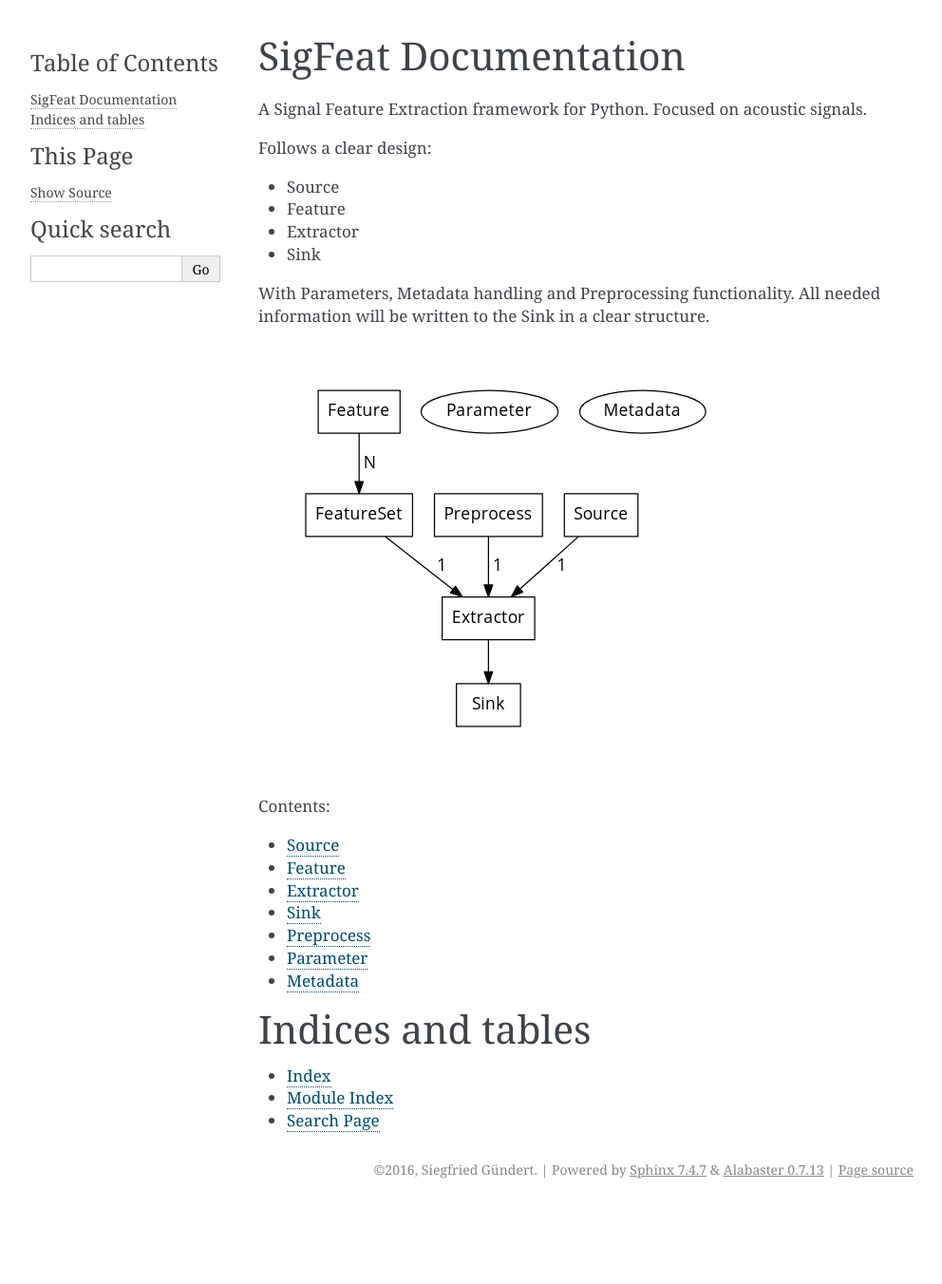
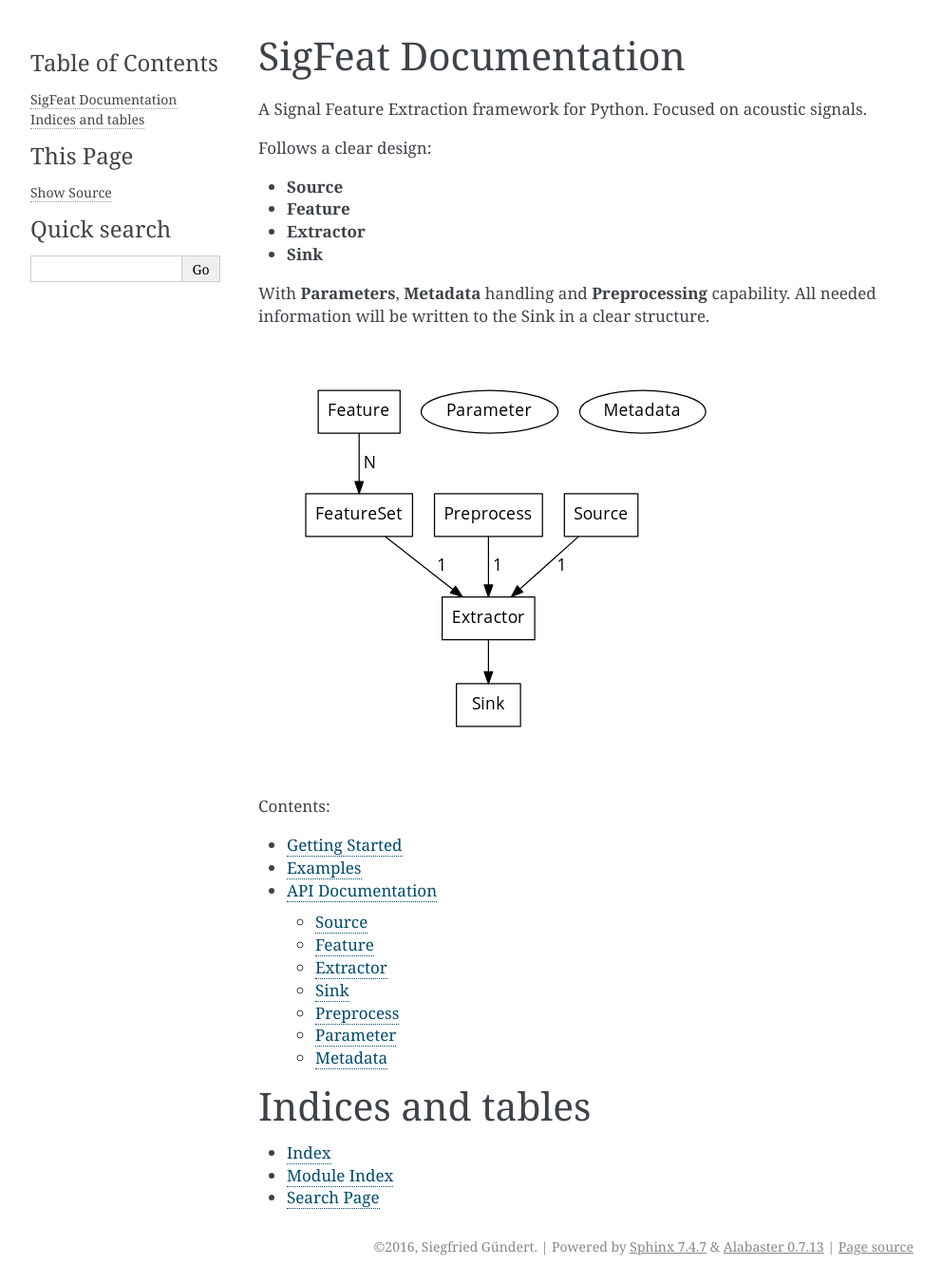
Before and after one commit to SiggiGue/sigfeat, a Sphinx documentation site: the page built from docs/index.rst, in a window 1280 px wide. Shown: the whole page at 95% size, without its empty margins (148-1140 px from the left). Built offline with Sphinx 7.4.7, drawn with Linux system fonts in a browser that asks for light colours; before the commit the page ends 1271 px from its top, so only the background shows below that.

Commit message:
Extends documentation and refactor.

```diff
--- a/docs/api.rst
+++ b/docs/api.rst
@@ -1,3 +1,7 @@
+API Documentation
+=================
+
+
 Source
 ------
 
--- /dev/null
+++ b/docs/examples.rst
@@ -0,0 +1,2 @@
+Examples
+========
--- /dev/null
+++ b/docs/gettingstarted.rst
@@ -0,0 +1,2 @@
+Getting Started
+===============
--- a/docs/index.rst
+++ b/docs/index.rst
@@ -12,13 +12,13 @@ Focused on acoustic signals.
 
 Follows a clear design:
 
-- Source
-- Feature
-- Extractor
-- Sink
+- **Source**
+- **Feature**
+- **Extractor**
+- **Sink**
 
 
-With Parameters, Metadata handling and Preprocessing functionality.
+With **Parameters**, **Metadata** handling and **Preprocessing** capability.
 All needed information will be written to the Sink in a clear structure.
 
 
@@ -30,6 +30,8 @@ Contents:
 .. toctree::
    :maxdepth: 2
 
+   gettingstarted
+   examples
    api
 
 
```
Also changed, not shown: 7 other files.
